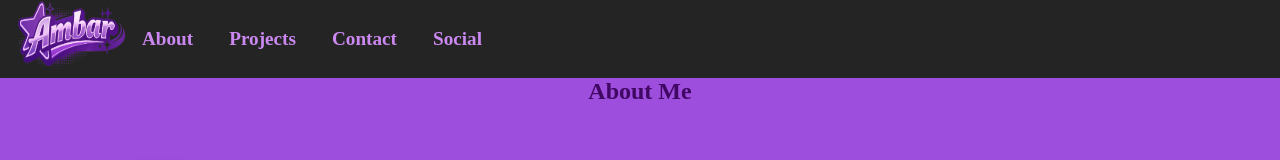
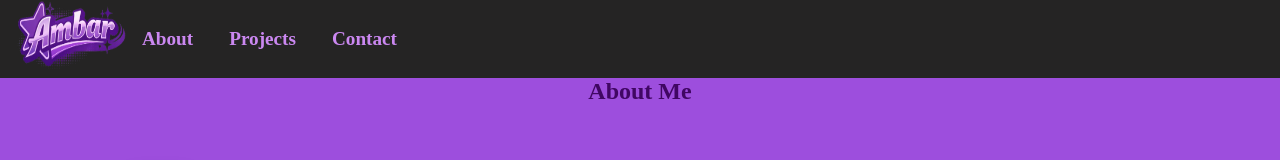
Before and after one commit to amby707/portfolio, a plain HTML site: page index.html in a window 1280 px wide. Shown: the top 160 px of the page. Drawn offline with nearby package versions, Linux system fonts and the light colour scheme; a web font is replaced by a local one.

Commit message:
Add files via upload

```diff
--- a/index.html
+++ b/index.html
@@ -25,7 +25,6 @@
                     <li><a href="#about">About</a></li>
                     <li><a href="#projects">Projects</a></li>
                     <li><a href="#contact">Contact</a></li>
-                    <li><a href="#social">Social</a></li>
                 </ul>
             </nav>
         </header>
```
